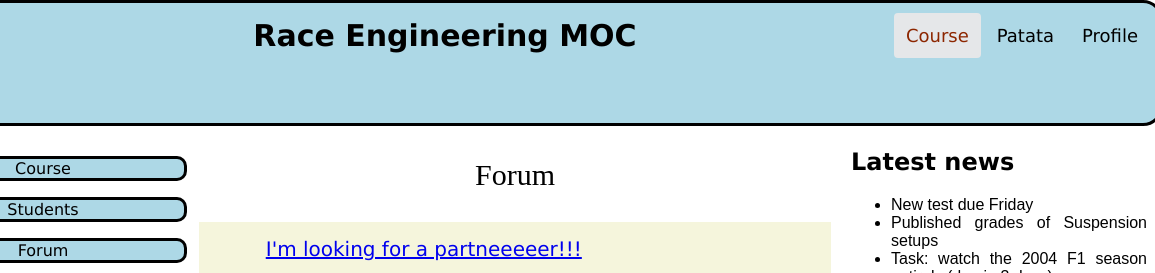
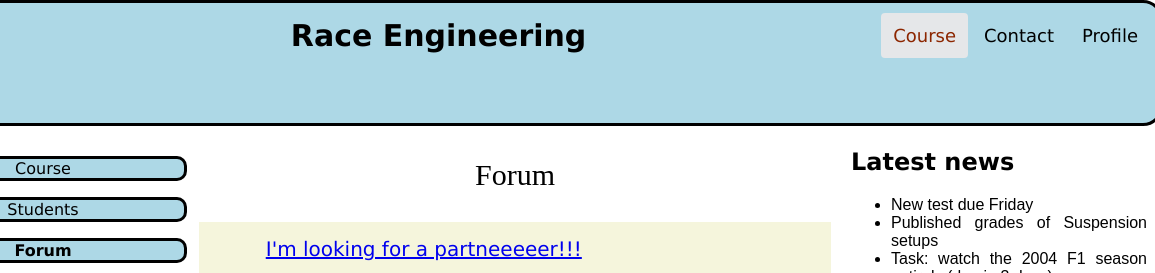
Before and after one commit to Davidryt/Web-Desing-Moodle-and-Cookie-management-, a plain HTML site: page forum.html in a window 1280 px wide. Shown: the top 273 px of the page, 125-1280 px from the left. Drawn offline with Linux system fonts and the light colour scheme.

Commit message:
responsivenes fic + spacer + active side menu fix

```diff
--- a/forum.html
+++ b/forum.html
@@ -25,10 +25,10 @@
 				</div>
 
 			   <img class="course-logo" src="images/logo-f2004.jpg" alt="Rear side of the F2004">
-             	<a href="#default" class="title">Race Engineering MOC</a>
+             	<a href="#default" class="title">Race Engineering</a>
  				<div class="header-right">
 				    <a class="active" href="#home">Course</a>
-    				<a href="#contact" class="buttons">Patata</a>
+    				<a href="#contact" class="buttons">Contact</a>
     				<a href="#about" class="buttons">Profile</a>
   				</div>
 			 </div>
@@ -57,7 +57,7 @@
 						<a href="students.html">Students</a>
 					</div>
 					<div>
-						<a href="forum.html">Forum</a>
+						<a class="active" href="forum.html">Forum</a>
 					</div>
 					<div>
 						<a href="grades.html">Grades</a>
--- a/styles/forum.css
+++ b/styles/forum.css
@@ -44,7 +44,7 @@ p, li {
 	text-decoration: underline;
 }
 
-#side-menu a:active {
+#side-menu a.active {
 	font-weight: bold;
 }
 
--- a/styles/grades.css
+++ b/styles/grades.css
@@ -44,7 +44,7 @@ p, li {
 	text-decoration: underline;
 }
 
-#side-menu a:active {
+#side-menu a.active {
 	font-weight: bold;
 }
 
--- a/styles/students.css
+++ b/styles/students.css
@@ -44,7 +44,7 @@ p, li {
 	text-decoration: underline;
 }
 
-#side-menu a:active {
+#side-menu a.active {
 	font-weight: bold;
 }
 
--- a/styles/style.css
+++ b/styles/style.css
@@ -55,7 +55,7 @@ p, li {
 	text-decoration: underline;
 }
 
-#side-menu a:active {
+#side-menu a.active {
 	font-weight: bold;
 }
 
```
Also changed, not shown: grades.html (+3 -3 lines), index.html (+3 -3 lines), students.html (+4 -4 lines).
